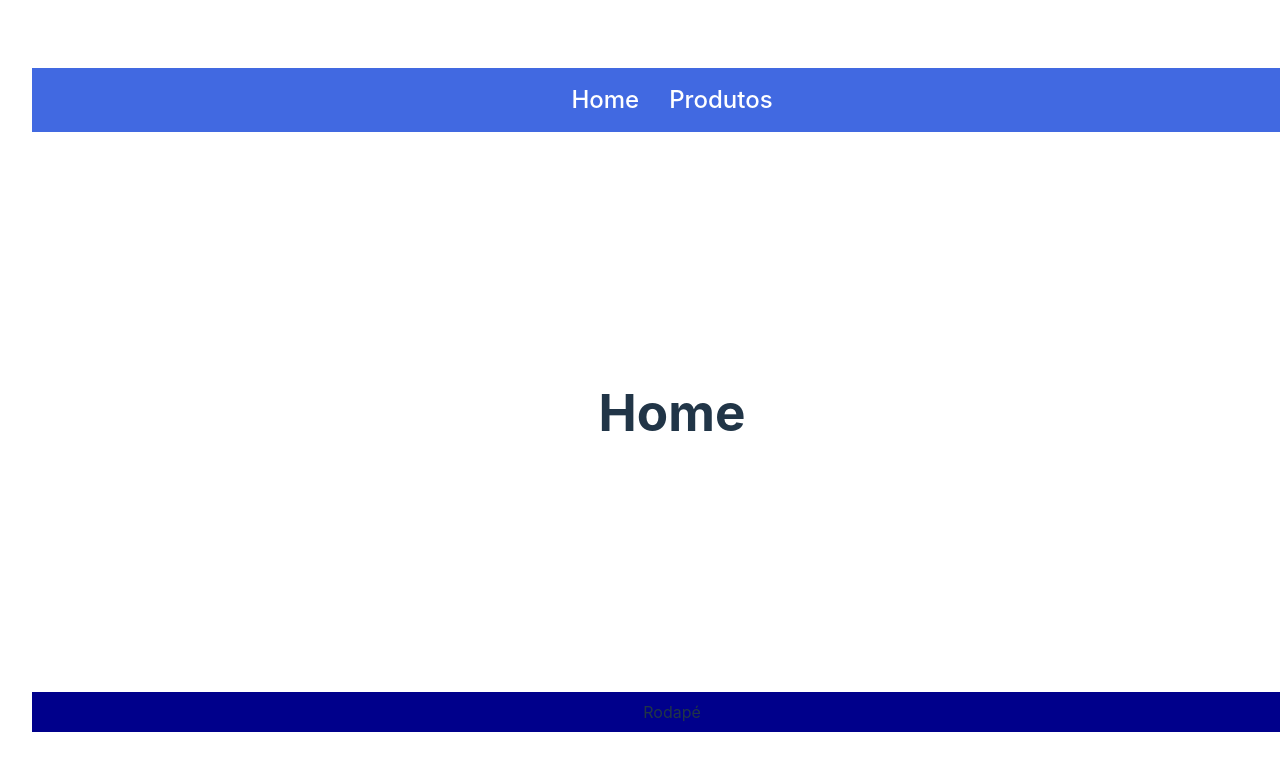
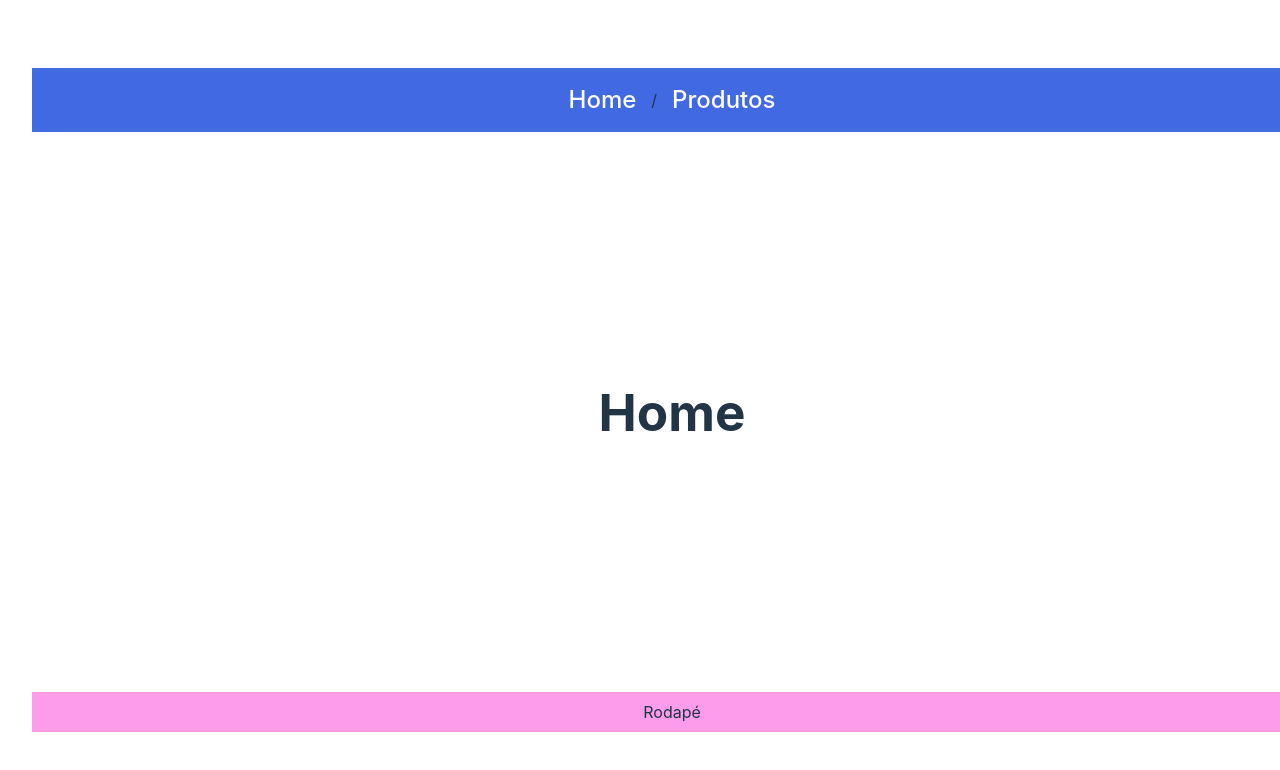
Before and after one commit to luanrdias23/Americanas, a React (Vite) app: page / in a window 1280 px wide. Shown: the top 770 px of the page. Built offline with nearby package versions, Linux system fonts and the light colour scheme.

Commit message:
Reaproveitando componentes

```diff
--- a/src/App.css
+++ b/src/App.css
@@ -15,7 +15,7 @@
   filter: drop-shadow(0 0 2em #ececec31);
 }
 .logo.react:hover {
-  filter: drop-shadow(0 0 2em #fafafafd);
+  filter: drop-shadow(0 0 2em #a80505fd);
 }
 
 @keyframes logo-spin {
@@ -54,5 +54,5 @@ main{ display: flex; width: 100vw;
 footer{
   display: flex; width: 100vw; justify-content: center;
   align-items: center; height: 5vh;
-  background-color: darkblue;
+  background-color: rgba(246, 0, 201, 0.39);
 }
--- a/src/components/Menu.jsx
+++ b/src/components/Menu.jsx
@@ -4,7 +4,7 @@ export default function Menu(){
     return(
         <nav className="menu">
             <Link to='/'>Home</Link>
-            <span> </span>
+            <span>/</span>
             <Link to='/produtos'>Produtos</Link>
         </nav>
     )
```
